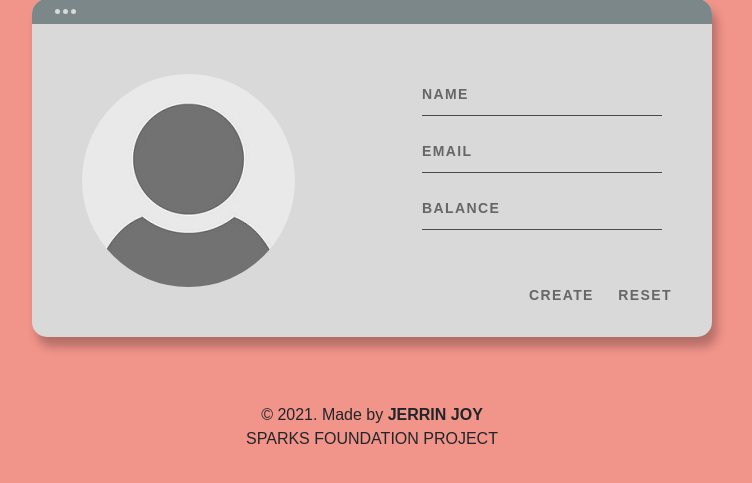
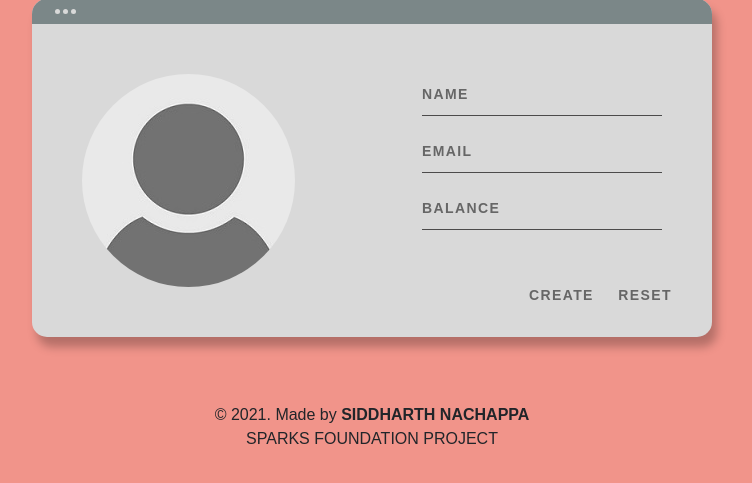
Before and after one commit to SiddharthNachappa/Basic-Banking-System, a PHP site: page /createuser.php in a window 1280 px wide. Shown: the part 195-678 px from the top of the page, without its empty margins (268-1020 px from the left). Run offline with PHP 8.4, Linux system fonts and the light colour scheme.

Commit message:
Update createuser.php

```diff
--- a/createuser.php
+++ b/createuser.php
@@ -72,7 +72,7 @@
   </div>
 </div>
 <footer class="text-center mt-5 py-2">
-            <p>&copy 2021. Made by <b>JERRIN JOY</b> <br> SPARKS FOUNDATION PROJECT</p>
+            <p>&copy 2021. Made by <b>SIDDHARTH NACHAPPA</b> <br> SPARKS FOUNDATION PROJECT</p>
 </footer>
 <script src="https://code.jquery.com/jquery-3.5.1.slim.min.js" integrity="sha384-DfXdz2htPH0lsSSs5nCTpuj/zy4C+OGpamoFVy38MVBnE+IbbVYUew+OrCXaRkfj" crossorigin="anonymous"></script>
 <script src="https://cdn.jsdelivr.net/npm/bootstrap@4.5.3/dist/js/bootstrap.bundle.min.js" integrity="sha384-ho+j7jyWK8fNQe+A12Hb8AhRq26LrZ/JpcUGGOn+Y7RsweNrtN/tE3MoK7ZeZDyx" crossorigin="anonymous"></script>
```
